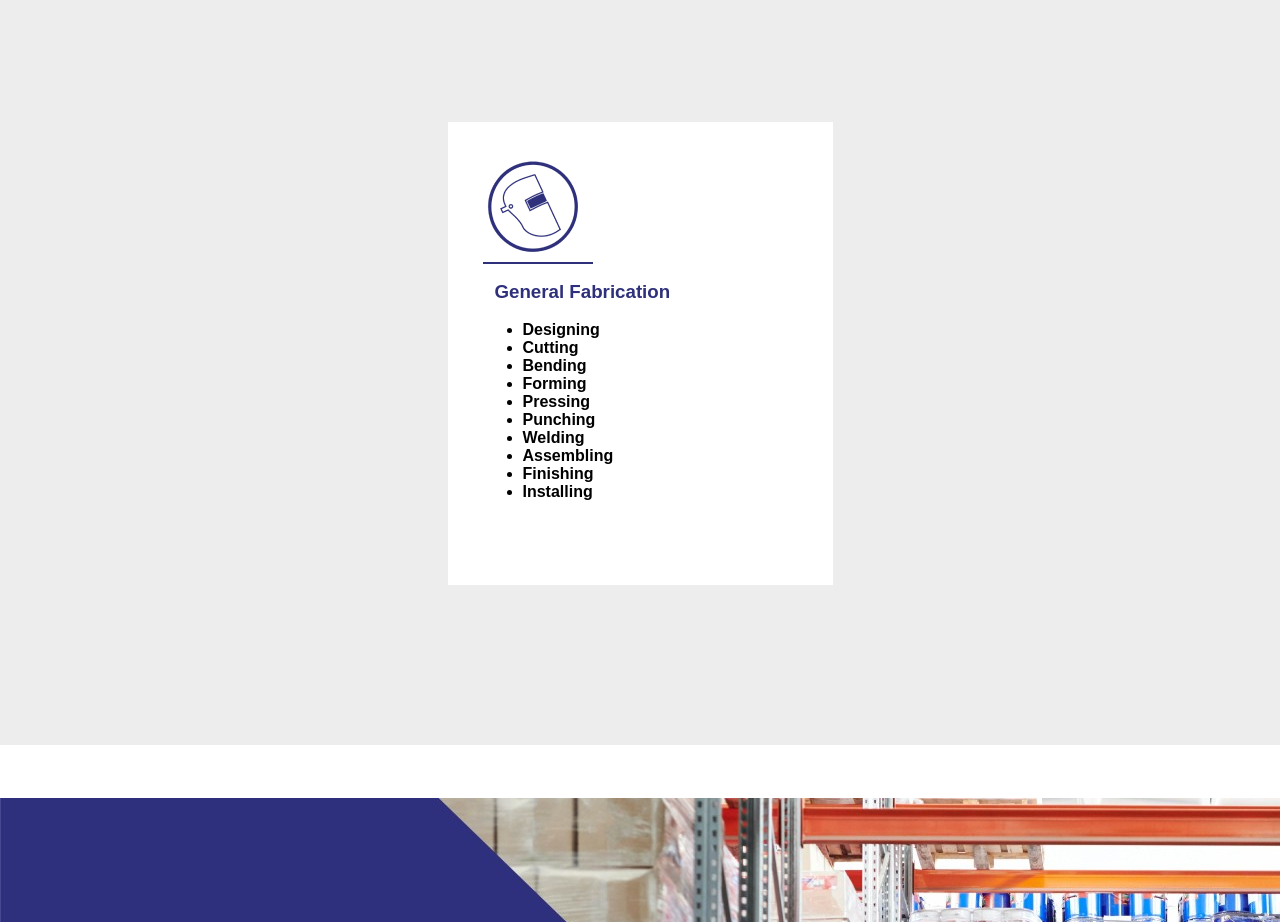
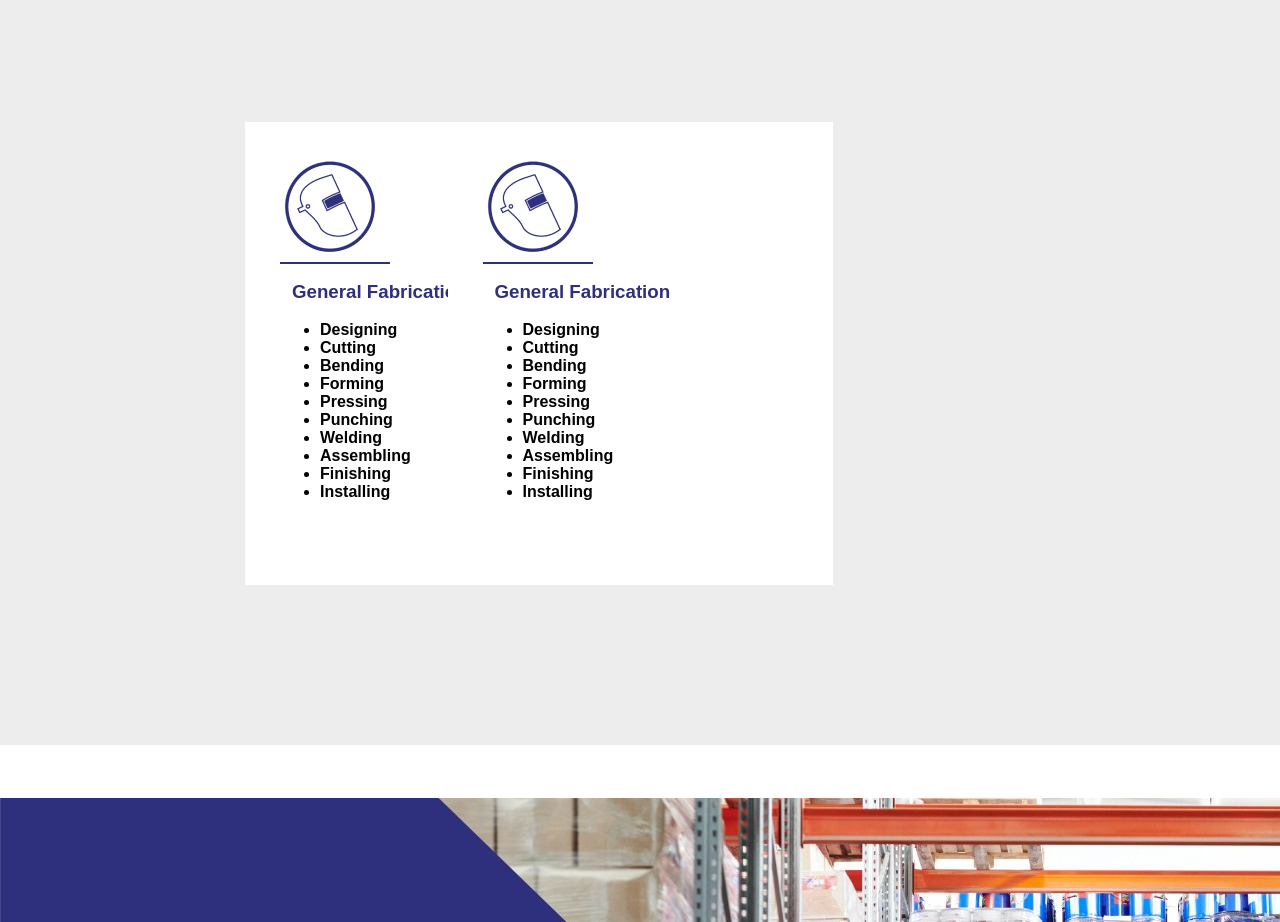
Before and after one commit to Usamaalikhan654/Habibullah-WB, a React (Create React App) app in the folder hepl-master/: page /#/ in a window 1280 px wide. Shown: the part 1360-2282 px from the top of the page. Built offline with nearby package versions, Linux system fonts and the light colour scheme.

Commit message:
1.9.7
version 1.9.7

```diff
--- a/hepl-master/src/Pages/Home/Cards.jsx
+++ b/hepl-master/src/Pages/Home/Cards.jsx
@@ -31,6 +31,28 @@ function Cards() {
       </p>
     </div>
   </div>
+
+  <div className="column">
+    <div className="Card1">
+    <img src={img}/>
+    <div className="border"></div>
+      <h3 className="heading1">General Fabrication</h3>
+      <p>
+      <ul>
+          <li><b>Designing</b></li>
+          <li><b>Cutting</b></li>
+          <li><b>Bending</b></li>
+          <li><b>Forming</b></li>
+          <li><b>Pressing</b></li>
+          <li><b>Punching</b></li>
+          <li><b>Welding</b></li>
+          <li><b>Assembling</b></li>
+          <li><b>Finishing</b></li>
+          <li><b>Installing</b></li>
+      </ul>
+      </p>
+    </div>
+  </div>
   </div>
   </div>
 
```
